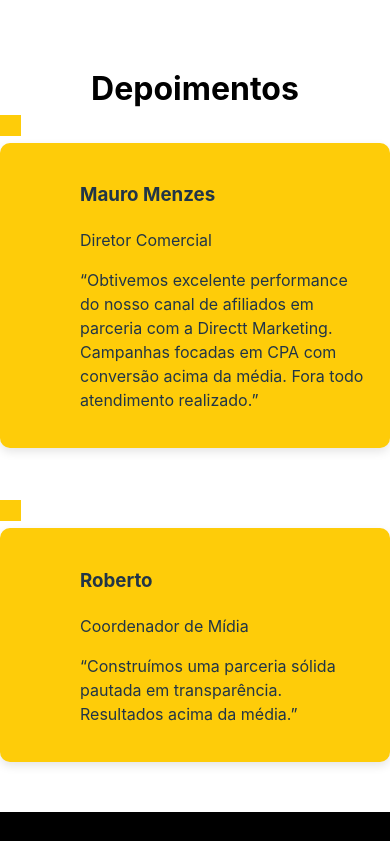
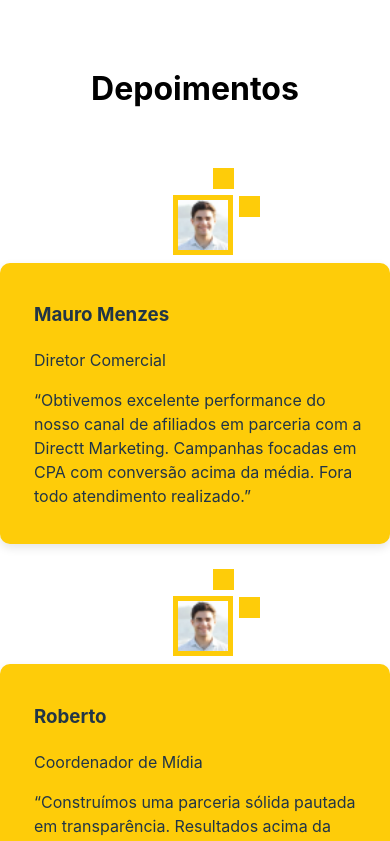
Before and after one commit to PedroRique/directt-marketing, a React (Vite) app: page / in a window 390 px wide. Shown: the part 3100-3941 px from the top of the page. Built offline with nearby package versions, Linux system fonts and the light colour scheme.

Commit message:
feat:adicionando responsivo do testimonial

```diff
--- a/src/components/TestimonialSection.css
+++ b/src/components/TestimonialSection.css
@@ -2,13 +2,13 @@
   padding: 50px 0;
   background-color: #fff;
   text-align: center;
-  max-width: 1200px;
+  max-width: 1000px;
   margin: 0 auto;
 }
 
 .testimonial-section h2 {
   font-size: 2rem;
-  margin-bottom: 30px;
+  margin-bottom: 90px;
   color: #000;
 }
 
@@ -43,6 +43,9 @@
 .testimonial-wrapper {
   display: flex;
   flex-direction: row;
+}
+.testimonial-content{
+  margin-left: -46px;
 }
 .image-wrapper {
   background-color: #FECC09;
@@ -82,3 +85,38 @@
   width: 50px;
   height: 50px;
 }
+@media (max-width: 1200px) {
+  .testimonial-container {
+    gap: 120px;
+  }
+
+.testimonial-section h2 {
+    margin-bottom: 150px;
+  }
+  .testimonial-card:nth-child(odd) {
+    align-self: center;
+    margin-left: 0;
+  }
+
+  .testimonial-card:nth-child(even) {
+    align-self: center;
+    margin-right: 0;
+  }
+
+  .image-wrapper {
+
+    top: -88px;
+    left: calc(50% - 22px);
+    position: relative;
+  }
+  .testimonial-card::before {
+
+    top: -95px;
+    left: calc(50% - -18px);
+  }
+
+  .testimonial-card::after {
+    top: -67px;
+    left: calc(50% - -44px);
+  }
+}
```
